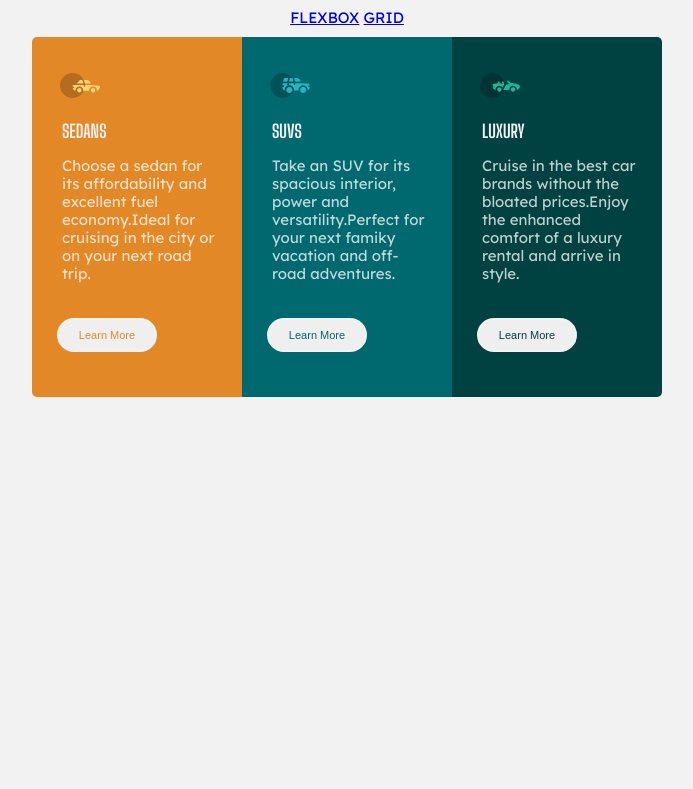
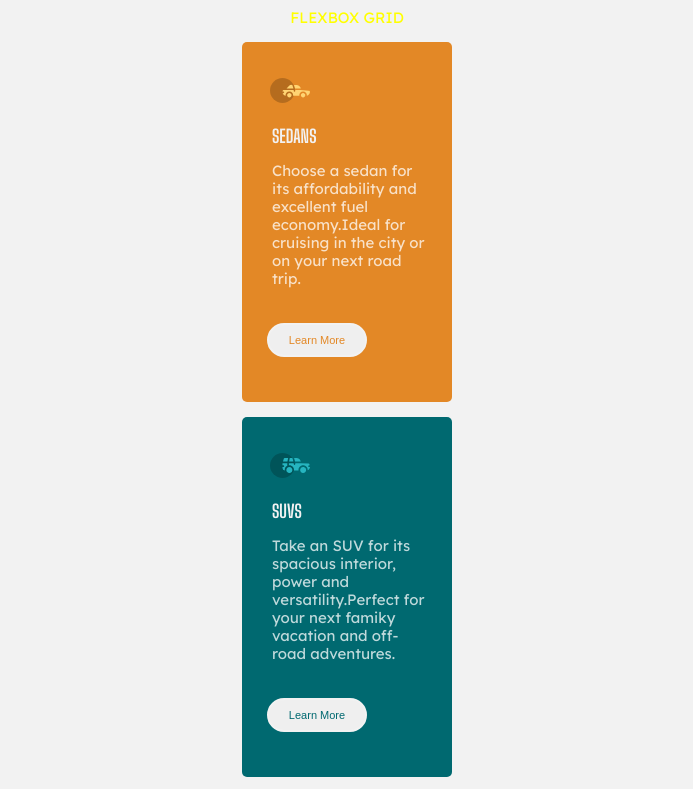
Before and after one commit to Oyindamola27/flexxbox-gridbox, a plain HTML site: page index.html in a window 1280 px wide. Shown: the top 789 px of the page, without its empty margins (293-986 px from the left). Drawn offline with Linux system fonts and the light colour scheme.

Commit message:
Update stylesheet.css

```diff
--- a/stylesheet.css
+++ b/stylesheet.css
@@ -2,8 +2,6 @@
 html{
     font-size: 15px;
     font-family: "Lexend Deca","Big shoulders Display";
-
-
 }
 .flexcontainer{
     display: flex;
@@ -31,8 +29,6 @@ body{
     padding: 5px;
     border-top-left-radius: 5px;
     border-bottom-left-radius: 5px;
-
-
 }
 .box2{
     background-color:hsl(184, 100%, 22%) ;
@@ -120,3 +116,20 @@ h1{
  .luxurybtn{
      color: hsl(179, 100%, 13%);
  }
+ a{
+    text-decoration: none;
+    color: yellow;
+    font-size: bolder;
+
+ }
+ @media (min-width:375px){
+    .flexcontainer{
+        flex-direction: column;
+    justify-content: center;
+    align-items: center;
+     }
+    .box1,.box2,.box3{
+        border-radius: 5px;
+        margin-top: 15px;
+    }
+ }
```
